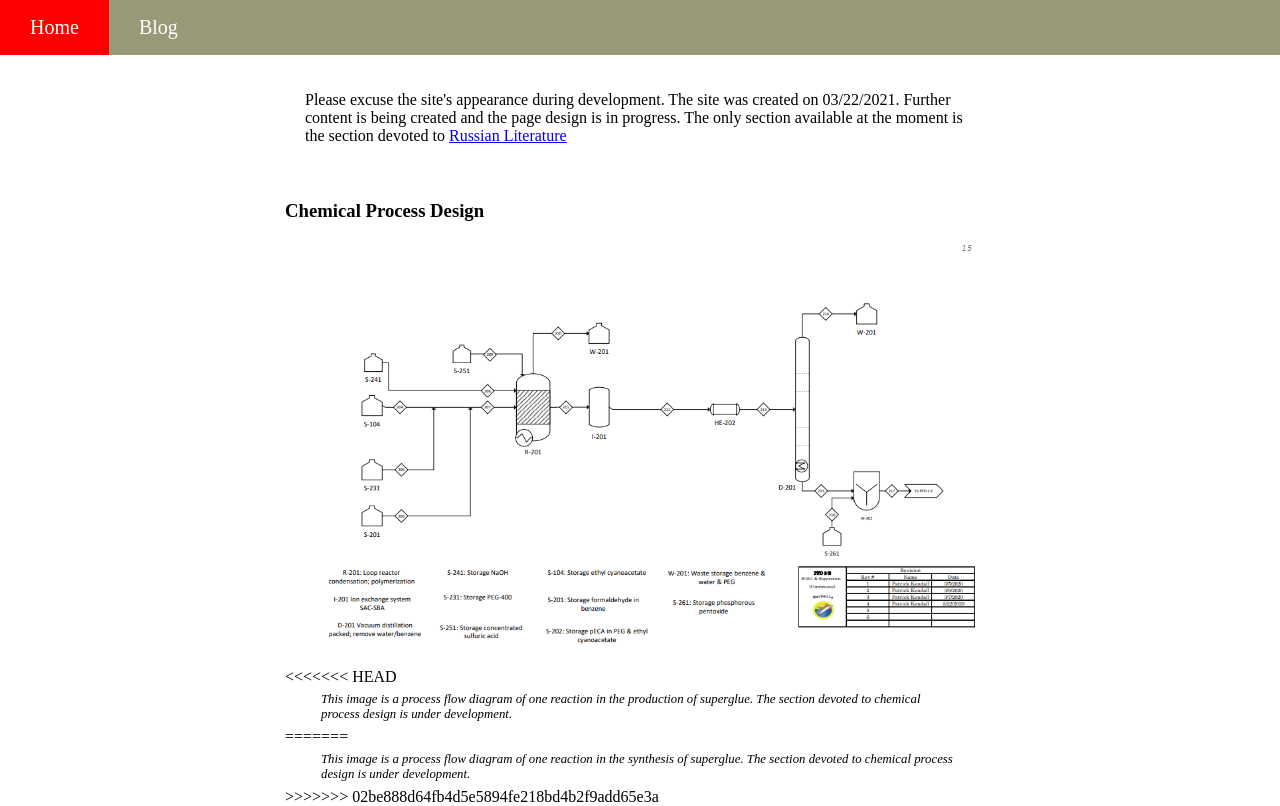
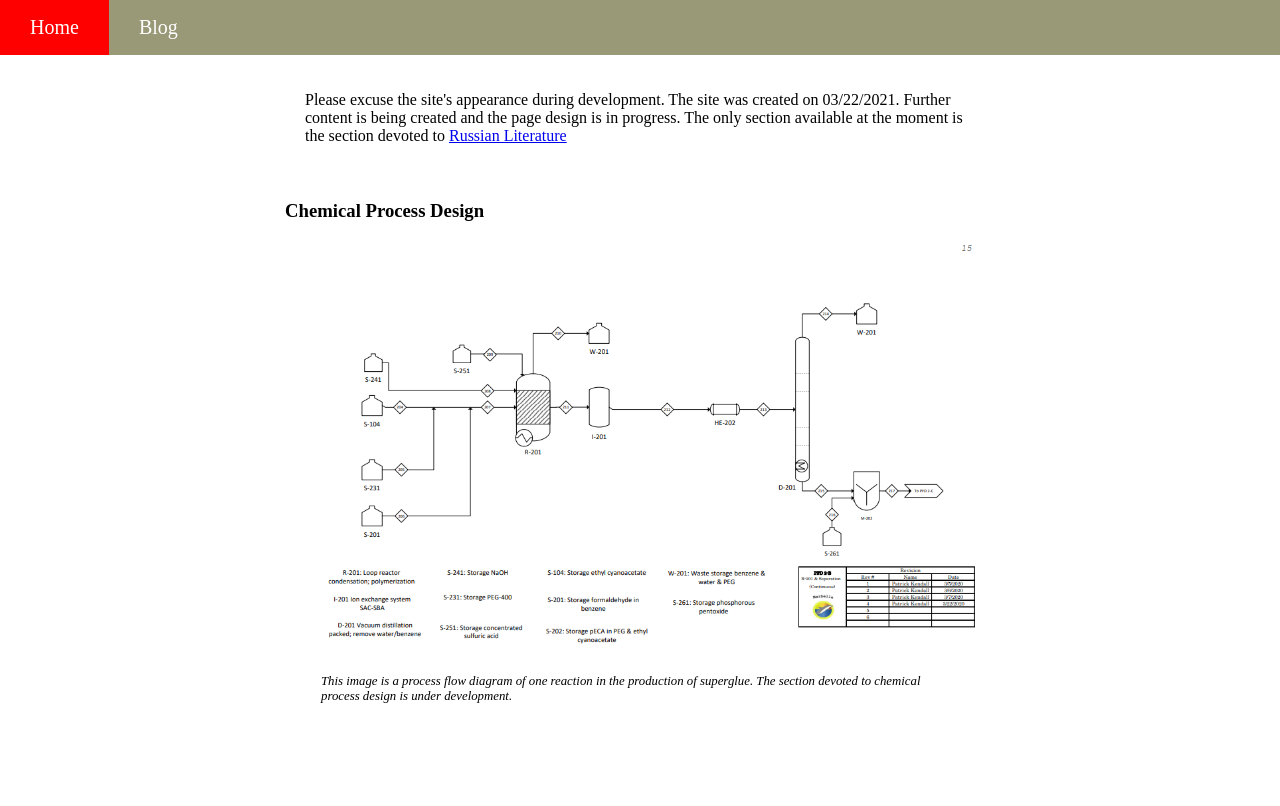
Before and after one commit to Patrick-Kendall/Patrick-Kendall.github.io, a plain HTML site: page index.html in a window 1280 px wide. Drawn offline with Linux system fonts and the light colour scheme.

Commit message:
Update index.html

```diff
--- a/index.html
+++ b/index.html
@@ -38,11 +38,7 @@
       <div class="showcase">
         <h3>Chemical Process Design</h3>
         <img src="img/copy.png">
-<<<<<<< HEAD
         <p class="figure-caption"><i>This image is a process flow diagram of one reaction in the production of superglue. The section devoted to chemical process design is under development.</i> </p>
-=======
-        <p class="figure-caption"><i>This image is a process flow diagram of one reaction in the synthesis of superglue. The section devoted to chemical process design is under development.</i> </p>
->>>>>>> 02be888d64fb4d5e5894fe218bd4b2f9add65e3a
       </div>
     </section>
 </div>
```
